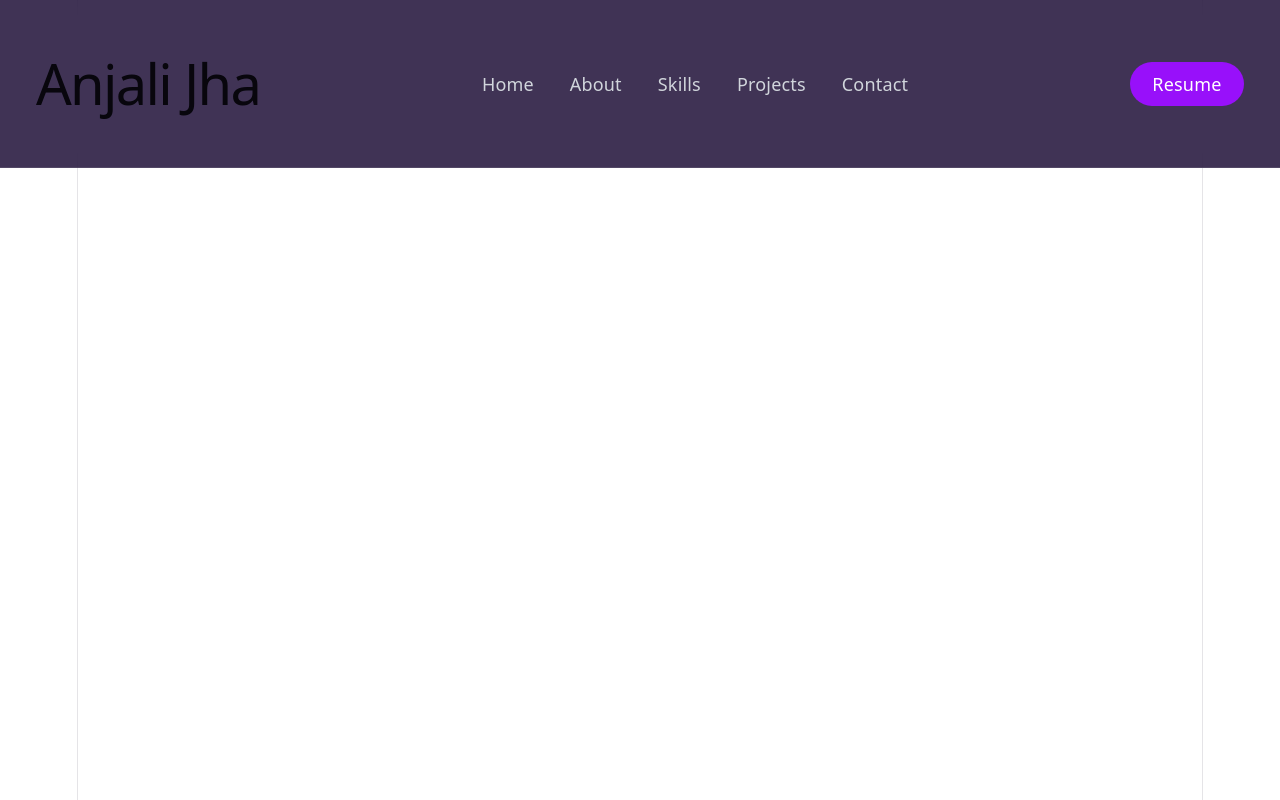
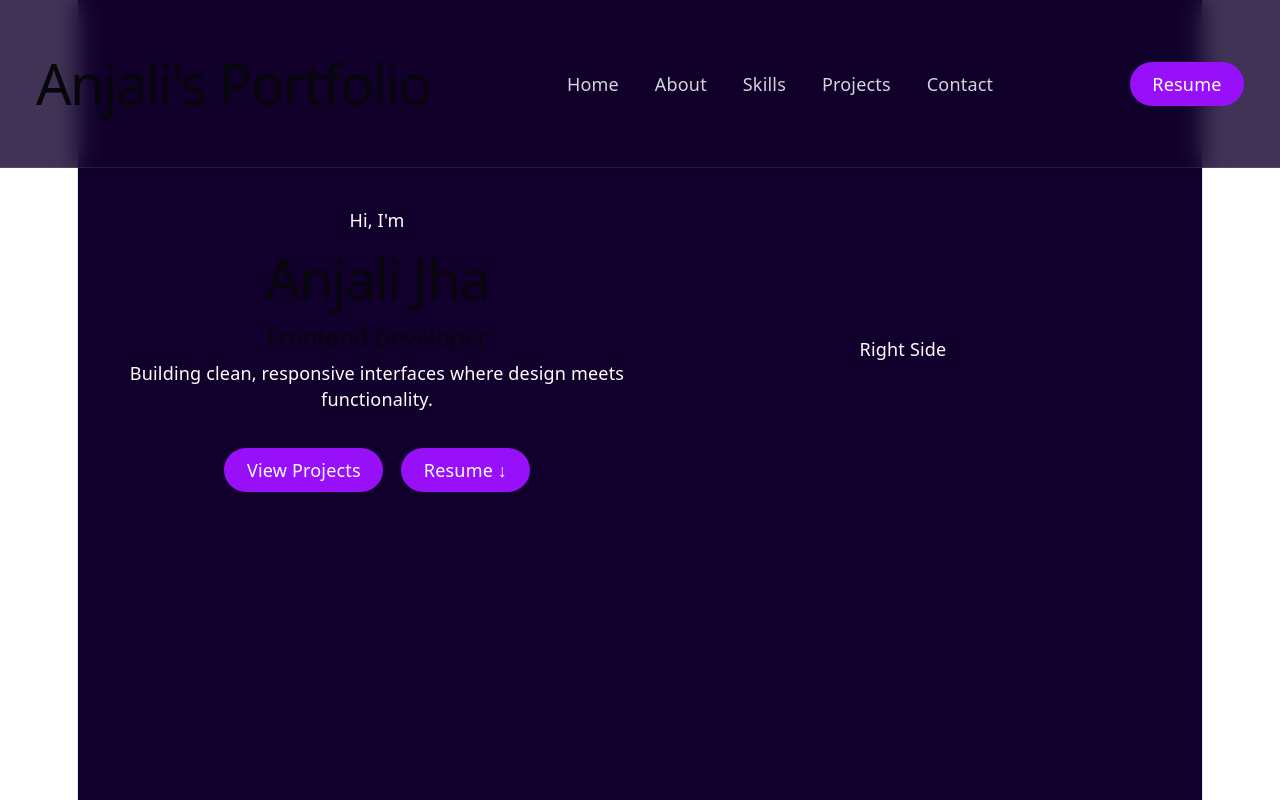
Before and after one commit to nyx-Anna/Anjali-Portfolio, a React (Vite) app: page / in a window 1280 px wide. Built offline with nearby package versions, Linux system fonts and the light colour scheme.

Commit message:
Started Hero section

```diff
--- a/src/App.jsx
+++ b/src/App.jsx
@@ -1,9 +1,11 @@
 import Navbar from "./components/Navbar";
+import Hero from "./components/Hero";
 
 function App() {
   return (
     <>
       <Navbar />
+      <Hero />
     </>
   );
 }
--- /dev/null
+++ b/src/components/Hero.jsx
@@ -0,0 +1,34 @@
+function Hero() {
+  return (
+    <section className="min-h-screen bg-[#10002B] text-white pt-30 ">
+      <div className="max-w-7xl mx-auto w-full px-8 py-16">
+        <div className="flex flex-col md:flex-row items-center justify-between">
+          {/* Left Side */}
+          <div className="md:w-1/2 space-y-6">
+            <p>Hi, I'm</p>
+            <h1>Anjali Jha</h1>
+            <h2>Frontend Developer </h2>
+            <p>
+              Building clean, responsive interfaces where design meets
+              functionality.
+            </p>
+
+            <div className="flex gap-4 mt-8 justify-center">
+              <button className="bg-purple-600 hover:bg-purple-500 text-white px-5 py-2 rounded-full transition">
+                View Projects
+              </button>
+
+              <button className="bg-purple-600 hover:bg-purple-500 text-white px-5 py-2 rounded-full transition">
+                Resume ↓
+              </button>
+            </div>
+          </div>
+          {/* Right Side */}
+          <div className="md:w-1/2">Right Side</div>
+        </div>
+      </div>
+    </section>
+  );
+}
+
+export default Hero;
--- a/src/components/Navbar.jsx
+++ b/src/components/Navbar.jsx
@@ -10,7 +10,7 @@ function Navbar() {
       {/* Navbar */}
       <div className="max-w-7xl mx-auto flex items-center justify-between px-8 py-4">
         <h1 className="text-3xl font-bold tracking-wide text-white">
-          Anjali Jha
+          Anjali's Portfolio
         </h1>
 
         <ul className="hidden md:flex gap-8 text-gray-300">
```
Also changed, not shown: 1 other file (tests, documents, lock files or other folders).
